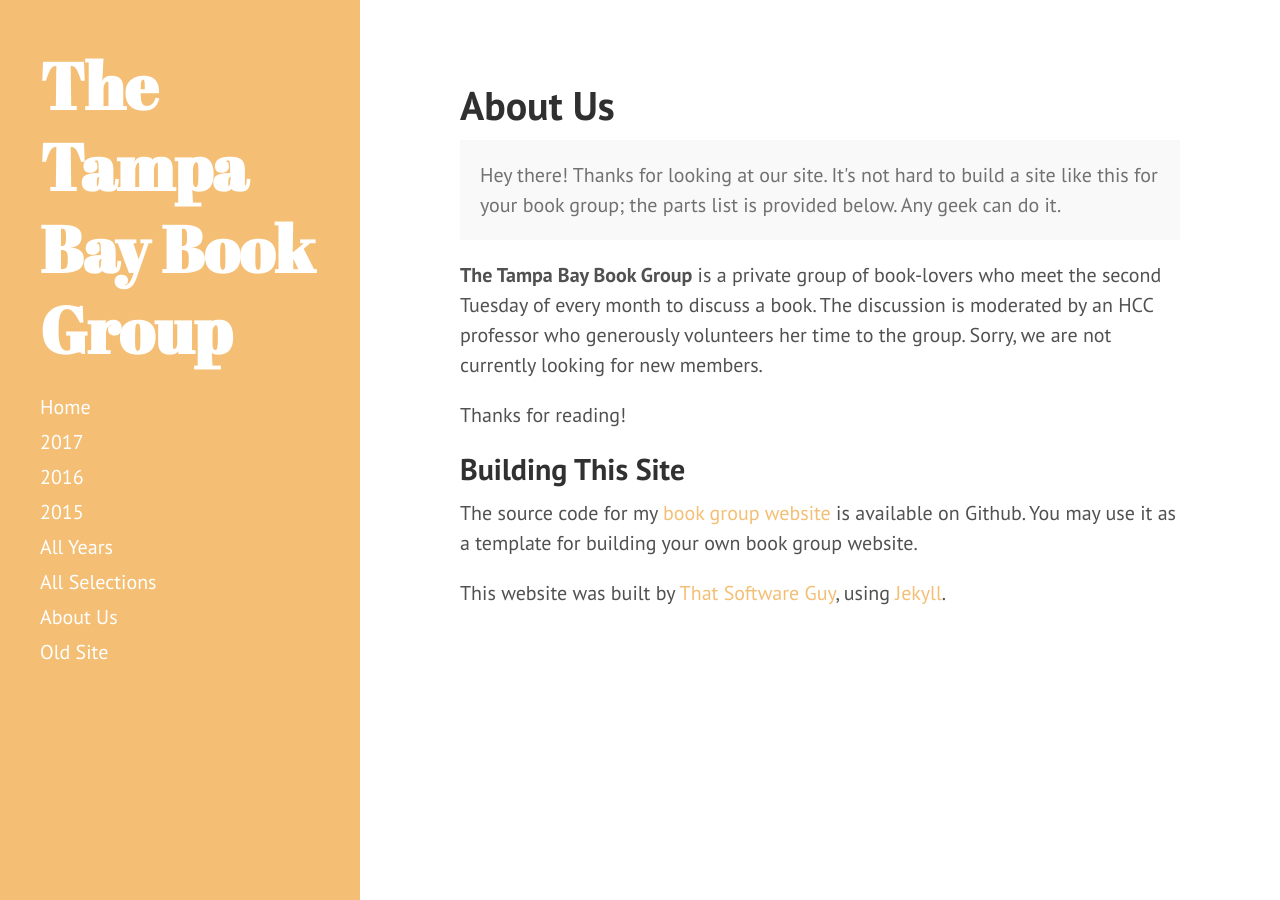
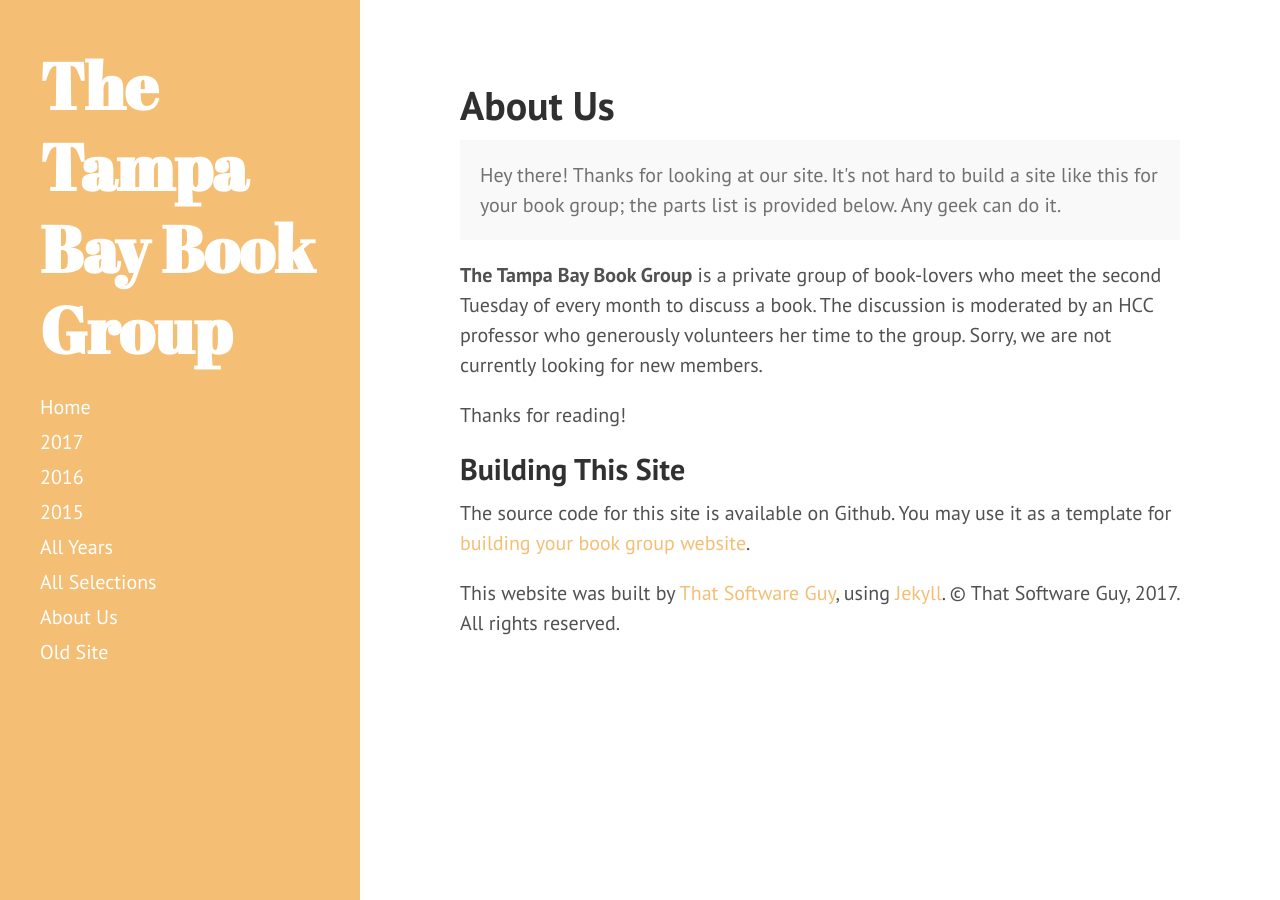
Before and after one commit to scottcwilson/ort, a Jekyll site: the page built from about.md, in a window 1280 px wide. Built offline with Jekyll 4.4.1, drawn with Linux system fonts in a browser that asks for light colours.

Commit message:
Add copyright

```diff
--- a/about.md
+++ b/about.md
@@ -19,6 +19,6 @@ group.  Sorry, we are not currently looking for new members.
 Thanks for reading!
 
 <h2>Building This Site</h2>
-The source code for my <a href="https://github.com/scottcwilson/ort">book group website</a> is available on Github.  You may use it as a template for building your own book group website.
+The source code for this site is available on Github.  You may use it as a template for <a href="https://github.com/scottcwilson/ort">building your book group website</a>.
 
-This website was built by <a href="http://www.thatsoftwareguy.com/">That Software Guy</a>, using <a href="http://jekyllrb.com/">Jekyll</a>.
+This website was built by <a href="http://www.thatsoftwareguy.com/">That Software Guy</a>, using <a href="http://jekyllrb.com/">Jekyll</a>. &copy; That Software Guy, {{ site.time | date: '%Y' }}. All rights reserved.
```
